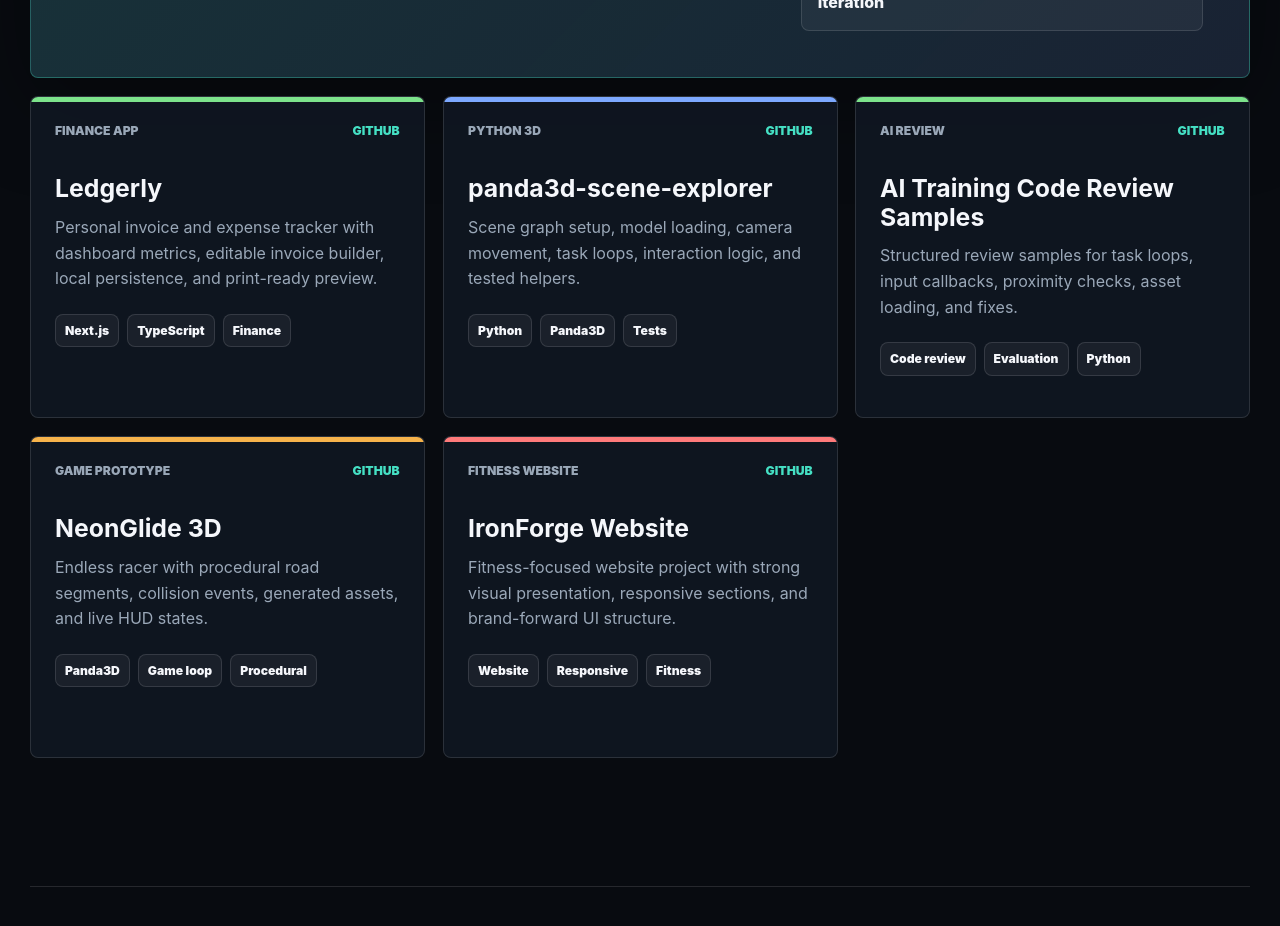
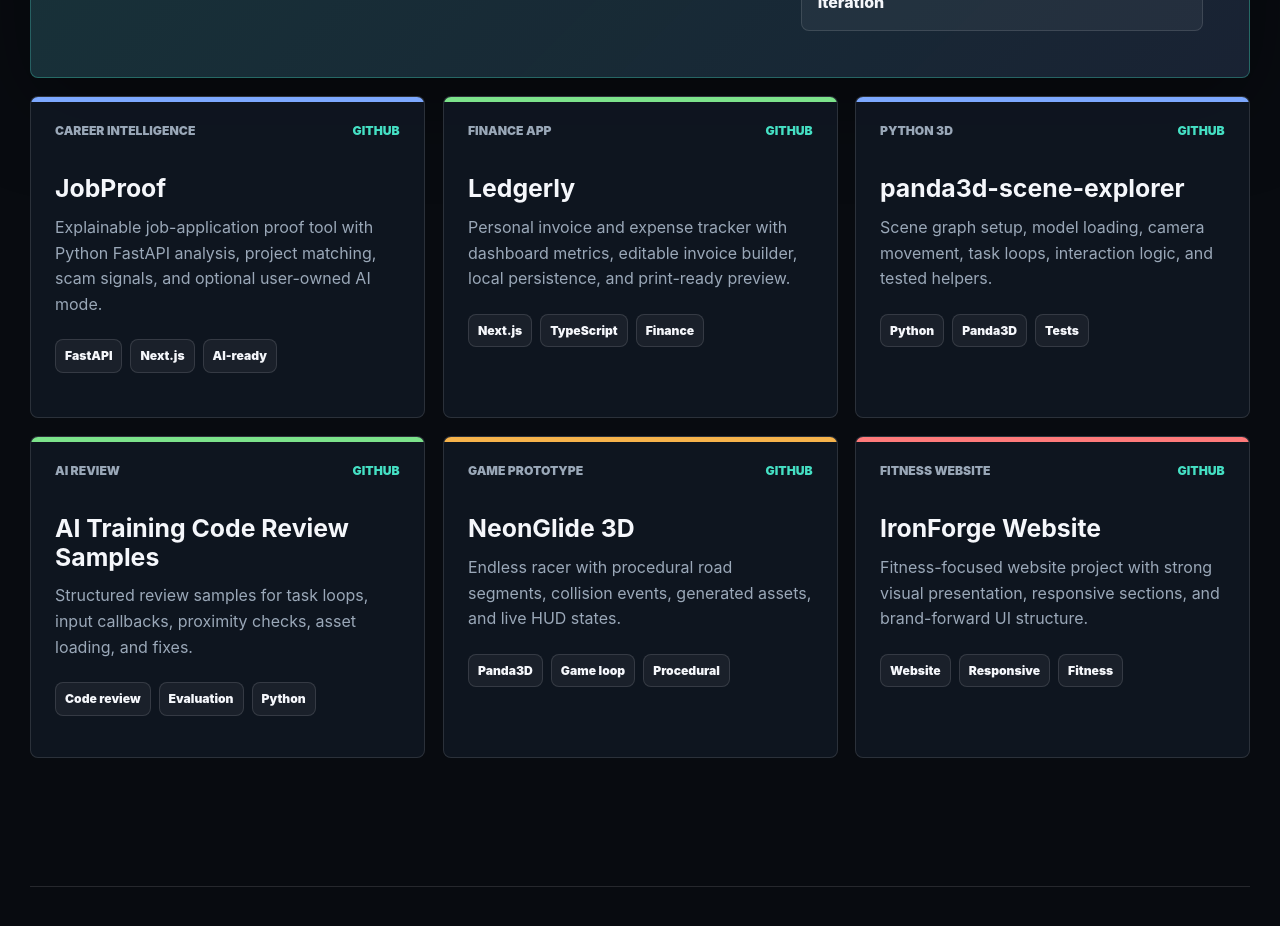
Before and after one commit to heysinghaaa/piyush-portfolio, a Next.js app: page / in a window 1280 px wide. Shown: the part 2120-3046 px from the top of the page. Built offline with nearby package versions, Linux system fonts and the light colour scheme.

Commit message:
Add JobProof to portfolio projects

```diff
--- a/src/data/portfolio.ts
+++ b/src/data/portfolio.ts
@@ -41,6 +41,16 @@
 ];
 
 export const projects = [
+  {
+    category: "Career intelligence",
+    linkLabel: "GitHub",
+    link: "https://github.com/heysinghaaa/jobproof-career-intelligence",
+    title: "JobProof",
+    description:
+      "Explainable job-application proof tool with Python FastAPI analysis, project matching, scam signals, and optional user-owned AI mode.",
+    tags: ["FastAPI", "Next.js", "AI-ready"],
+    accent: "blue"
+  },
   {
     category: "Finance app",
     linkLabel: "GitHub",
```
